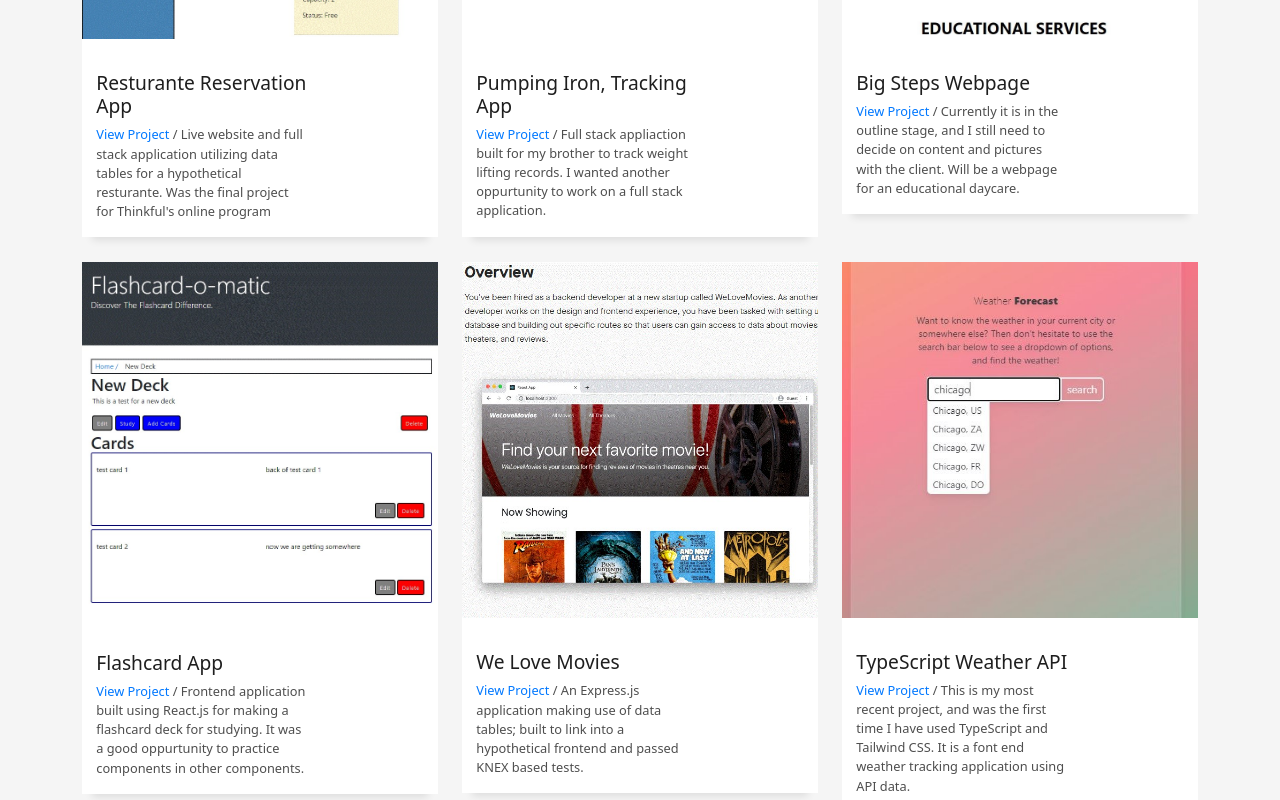
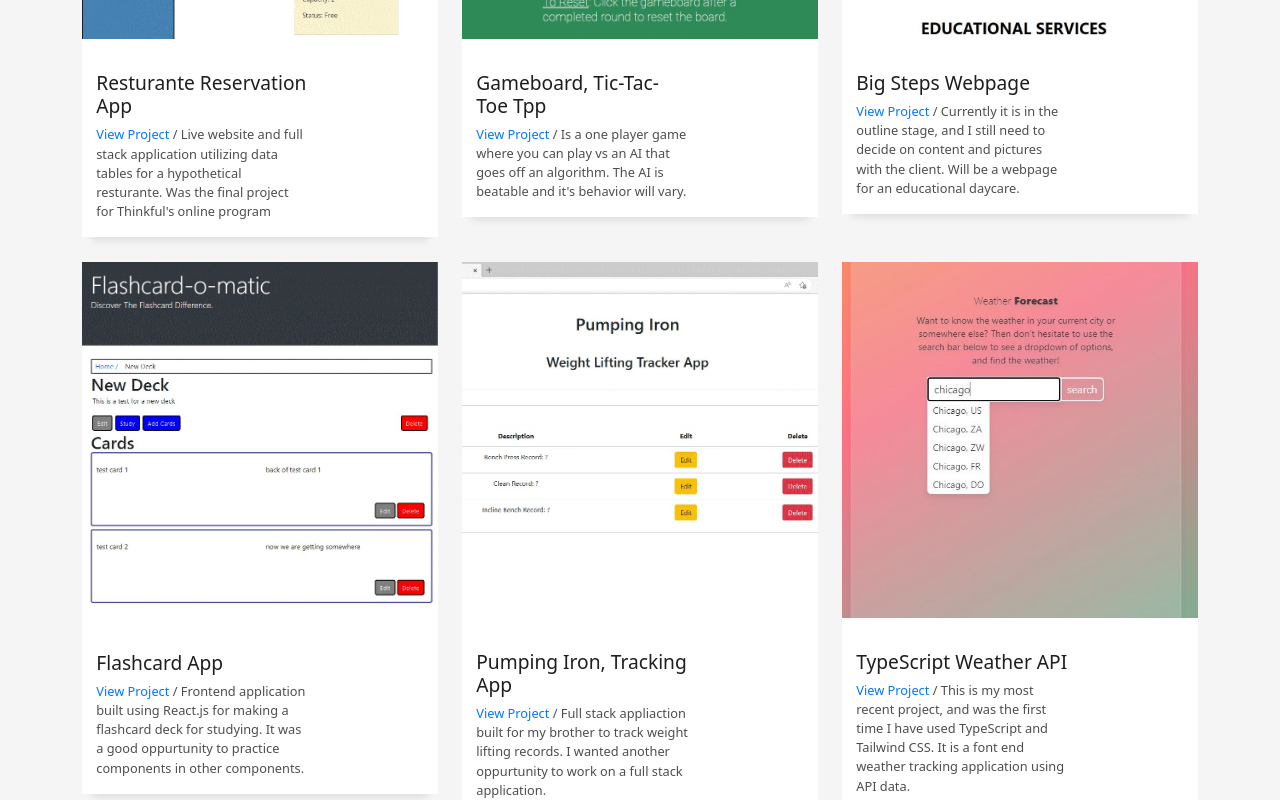
Before and after one commit to KajTassi/Website-Portfolio, a React (Create React App) app: page / in a window 1280 px wide. Shown: the part 2480-3280 px from the top of the page. Built offline with nearby package versions, Linux system fonts and the light colour scheme.

Commit message:
portfolio change

```diff
--- a/src/App.js
+++ b/src/App.js
@@ -180,16 +180,16 @@ function App() {
             <div class="work-box">
               <a href="assets/img/work-2.jpg" data-gallery="portfolioGallery" class="portfolio-lightbox">
                 <div class="work-img">
-                  <img src="images/Pumpingironsq.jpg" alt="" class="img-fluid" />
+                  <img src="images/scoreboardsq.jpg" alt="" class="img-fluid" />
                 </div>
               </a>
               <div class="work-content">
                 <div class="row">
                   <div class="col-sm-8">
-                    <h2 class="w-title">Pumping Iron, Tracking App</h2>
+                    <h2 class="w-title">Gameboard, Tic-Tac-Toe Tpp</h2>
                     <div class="w-more">
-                    <a class="w-ctegory" href="https://github.com/KajTassi/ToDoList" type="text">View Project</a> / <span class="w-date">Full stack appliaction built for my brother to track weight lifting records. I wanted another oppurtunity
-                      to work on a full stack application.</span>
+                    <a class="w-ctegory" href="https://github.com/KajTassi/tic-tac-game" type="text">View Project</a> / <span class="w-date">Is a one player game where you can play
+                    vs an AI that goes off an algorithm. The AI is beatable and it's behavior will vary.</span>
                     </div>
                   </div>
                   <div class="col-sm-4">
@@ -253,18 +253,18 @@ function App() {
           </div>
           <div class="col-md-4">
             <div class="work-box">
-              <a href="assets/img/work-5.jpg" data-gallery="portfolioGallery" class="portfolio-lightbox">
+              <a href="assets/img/work-2.jpg" data-gallery="portfolioGallery" class="portfolio-lightbox">
                 <div class="work-img">
-                  <img src="images/moviessq.jpg" alt="" class="img-fluid" />
+                  <img src="images/Pumpingironsq.jpg" alt="" class="img-fluid" />
                 </div>
               </a>
               <div class="work-content">
                 <div class="row">
                   <div class="col-sm-8">
-                    <h2 class="w-title">We Love Movies</h2>
+                    <h2 class="w-title">Pumping Iron, Tracking App</h2>
                     <div class="w-more">
-                    <a class="w-ctegory" href="https://github.com/KajTassi/Movies-movies" type="text">View Project</a> / <span class="w-date">An Express.js application making use of data tables;
-                      built to link into a hypothetical frontend and passed KNEX based tests.</span>
+                    <a class="w-ctegory" href="https://github.com/KajTassi/ToDoList" type="text">View Project</a> / <span class="w-date">Full stack appliaction built for my brother to track weight lifting records. I wanted another oppurtunity
+                      to work on a full stack application.</span>
                     </div>
                   </div>
                   <div class="col-sm-4">
```
Also changed, not shown: public/images/scoreboardsq.jpg (added), public/images/scoreboardtest.JPG (added).
